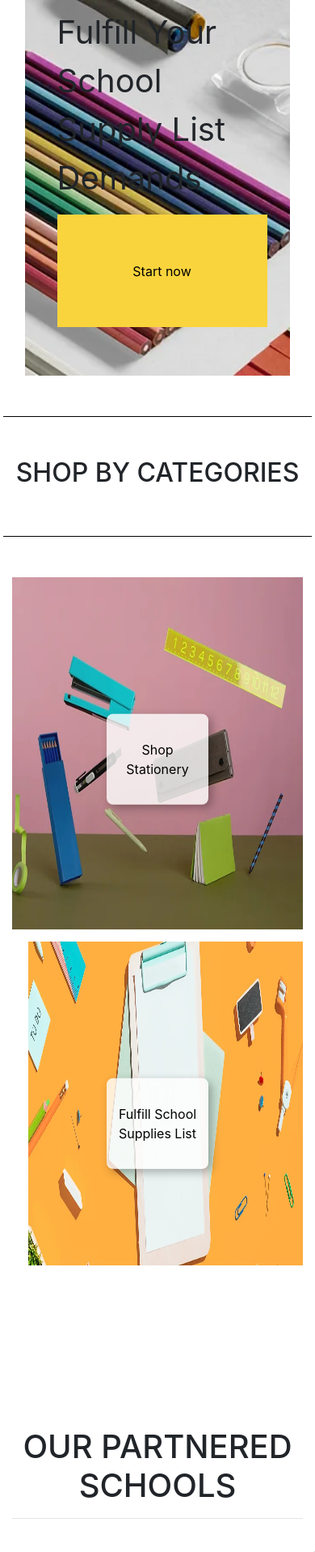
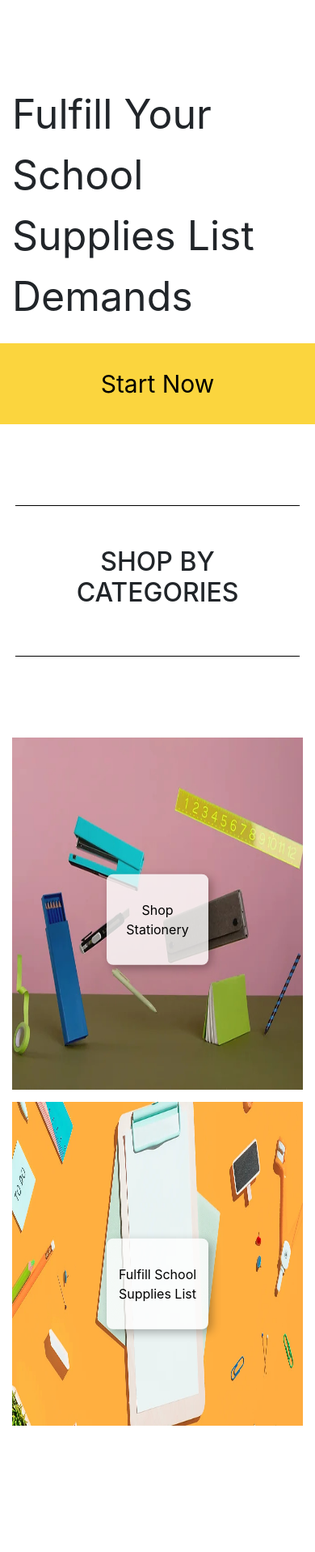
Before and after one commit to alikhaledm/stationary, a PHP site: page / in a window 390 px wide. Shown: the part 242-2159 px from the top of the page at 81% size. Run offline with PHP 8.4, Linux system fonts and the light colour scheme.

Commit message:
home responsive

```diff
--- a/index.php
+++ b/index.php
@@ -45,54 +45,226 @@
     scrollbar-width: thin;
     scrollbar-color: #888 #f1f1f1;
   }
+
+
+  @media (max-width:999px) {
+    .my-container {
+      width: 100%;
+    }
+  }
+
+  @media (max-width:999px) {
+    .card {
+      display: none;
+    }
+  }
+
+
+
+  @media (min-width:1000px) {
+    .card {
+      background-color: white;
+      left: 10%;
+      top: 40%;
+      width: 30%;
+      height: 50%;
+    }
+  }
+
+  .cardmobile {
+    display: flex;
+    background-color: white;
+    justify-content: center;
+    align-items: center;
+  }
+
+  .btnstart {
+    background-color: #FBD53E;
+    border: none;
+    width: 200px;
+    height: 50px;
+  }
+
+  .btnstartmobile {
+    background-color: #FBD53E;
+    border: none;
+    width: 450px;
+    height: 100px;
+    font-size: 30;
+  }
+
+  .btnstartmobile:hover {
+    background-color: orange;
+    border: none;
+    width: 300px;
+    height: 100px;
+    font-size: 40;
+  }
+
+  .btnstart:hover {
+    background-color: orange;
+    border: none;
+  }
+
+  .centered {
+
+    justify-content: center;
+    align-items: center;
+  }
+
+  .centeredmobile {
+    display: flex;
+    justify-content: center;
+    align-items: center;
+  }
+
+  .mobile {
+    display: none;
+    opacity: 0;
+    transition: opacity 3s ease-in-out;
+    /* Initially hide the div on all devices */
+  }
+
+  .mobile.visible {
+    opacity: 1;
+  }
+
+  @media (max-width: 999px) {
+    .mobile {
+      display: block;
+      /* Show the div only on mobile devices */
+    }
+  }
+
+  @media (max-width:999px) {
+    .my-container {
+      display: none;
+    }
+  }
+
+  .mainfontmobile {
+    margin-top: 4;
+    justify-content: center;
+    align-items: center;
+    font-size: 50;
+  }
+
+  .paddingmobile {
+    display: flex;
+    justify-content: center;
+    align-items: center;
+
+  }
+
+  .bordered-row {
+    border-bottom: 1px solid #ccc;
+  }
+
+  .bordered-row .col-lg-3 {
+    border-right: 1px solid #ccc;
+  }
+
+  .bordered-row .col-lg-3:last-child {
+    border-right: none;
+  }
+
+  .bordered-row {
+    opacity: 0;
+    transition: opacity 1s ease-in-out;
+  }
+
+  .bordered-row.fade-in {
+    opacity: 1;
+  }
+
+
+
+
+
+  .bordered-row {
+    border-bottom: 1px solid #ccc;
+  }
+
+  .bordered-row .col-sm-6 {
+    border-right: 1px solid #ccc;
+  }
+
+  .bordered-row .col-sm-6:last-child {
+    border-right: 1px;
+  }
+
+  .bordered-row {
+    opacity: 0;
+    transition: opacity 1s ease-in-out;
+  }
+
+  .bordered-row.fade-in {
+    opacity: 1;
+  }
 </style>
 
 <body>
   <div class="my-container">
     <div class="cover-photo parallax">
-      <div class="inner-container" style="padding-left: 40; padding-top: 10;">
-        <div class="mainfont" style="padding-bottom: 15;">Fulfill Your School<br> Supply List Demands</div>
+      <div class="card centered">
+        <div class="mainfont">Fulfill Your School<br> Supply List Demands</div>
 
-        <a href="startnowintro.php"><input type="submit" value="Start now" class="custombtn text-center"></a>
+        <a href="startnowintro.php"><button class="btnstart">Start Now</button></a>
       </div>
     </div>
   </div>
 
+
   </div>
-  <div class="container-fluid" style="padding-top: 50;">
+  <div class="container-fluid" style="padding-top: 100;">
     <div class="row">
-      <div class="line" style="padding-top: 50;"></div>
-      <div class="col-md-12 text-center" style="padding-bottom: 50;">
-        <h2>SHOP BY CATEGORIES</h2>
+      <div class="col-md-12" style="padding-bottom: 100;">
+        <div class="mobile hidden">
+          <div class="cardmobile">
+            <div class="mainfontmobile">Fulfill Your School Supplies List Demands</div>
+          </div>
+          <div class="col-md-12 centeredmobile" style="padding-top: 20;">
+            <a href="startnowintro.php"><button class="btnstartmobile">Start Now</button></a>
+            <script>$(document).ready(function () {
+                if ($(window).width() <= 999) {
+                  $('.mobile').removeClass('hidden').addClass('visible');
+                }
+              });
+            </script>
+          </div>
+        </div>
+
+
+
       </div>
-      <div class="line" style="padding-top: 50;"></div>
     </div>
+    <div class="line" style="padding-top: 50;"></div>
+    <div class="col-md-12 text-center" style="padding-bottom: 50;">
+      <h2>SHOP BY CATEGORIES</h2>
+    </div>
+    <div class="line" style="padding-top: 50; padding-bottom:50;"></div>
+  </div>
   </div>
 
   <div class="container-fluid" style="padding-bottom: 150px;">
-
-
-
-
     <div class="row">
-      <div class="col-md-6">
-        <div style="position: relative;"> <!-- Adds a relative position to the div -->
+      <div class="col-md-6 col1">
+        <div style="position: relative;">
           <div class="zoom-in-container">
-            <img width="900" height="450px" style="max-width: 100%; padding-bottom:50; padding-right:20;"
-              src="images/supplies-list-1.jpg" alt="">
-
+            <img width="900" height="450px" style="max-width: 100%; padding-bottom:50;" src="images/supplies-list-1.jpg"
+              alt="">
             <button class="custombtn2"
               style="position: absolute; top: 50%; left: 50%; transform: translate(-50%, -50%);">Shop
-              Stationery</button> <!-- Adds a button with absolute position and centers it -->
+              Stationery</button>
           </div>
         </div>
       </div>
 
-      <div class="col-md-6">
+      <div class="col-md-6 col2">
         <div style="position: relative;">
           <div class="zoom-in-container2">
-            <img width="900" height="450px" style="max-width: 100%; padding-bottom:50; padding-left:20;"
-              src="images/supplies-list-2.jpg" alt="">
+            <img width="900" height="450px" style="max-width: 100%; padding-bottom:50;" src="images/supplies-list-2.jpg"
+              alt="">
             <button class="custombtn2"
               style="position: absolute; top: 50%; left: 50%; transform: translate(-50%, -50%);">Fulfill School Supplies
               List</button>
@@ -101,6 +273,24 @@
       </div>
     </div>
   </div>
+  <script>$(document).ready(function () {
+      function adjustColumnWidth() {
+        if ($(window).width() <= 999) {
+          $('.col1, .col2').removeClass('col-md-6').addClass('col-md-12 paddingmobile');
+        } else {
+          $('.col1, .col2').removeClass('col-md-12').addClass('col-md-6 paddingmobile');
+        }
+      }
+
+      // Adjust column width on initial page load
+      adjustColumnWidth();
+
+      // Adjust column width on window resize
+      $(window).resize(function () {
+        adjustColumnWidth();
+      });
+    });
+  </script>
 
   <div class="container">
     <div class="row">
@@ -113,17 +303,17 @@
 
   <div class="container-fluid" style="padding-bottom: 100px;">
 
-    <div class="row bordered-row">
-      <div class="col-md-3 text-center"><img src="images/Schools/school1.jpg" alt=""></div>
-      <div class="col-md-3 text-center"><img src="images/Schools/school2.jpg" alt=""></div>
-      <div class="col-md-3 text-center"><img src="images/Schools/school3.jpg" alt=""></div>
-      <div class="col-md-3 text-center"><img src="images/Schools/school4.jpg" alt=""></div>
+    <div class="row bordered-row centered">
+      <div class="col-lg-3 col-sm-6 text-center"><img width="120" src="images/Schools/school1.jpg" alt=""></div>
+      <div class="col-lg-3 col-sm-6 text-center"><img width="120" src="images/Schools/school2.jpg" alt=""></div>
+      <div class="col-lg-3 col-sm-6 text-center"><img width="80" src="images/Schools/school3.jpg" alt=""></div>
+      <div class="col-lg-3 col-sm-6 text-center"><img width="120" src="images/Schools/school4.jpg" alt=""></div>
     </div>
-    <div class="row bordered-row">
-      <div class="col-md-3 text-center"><img src="images/Schools/school5.jpg" alt=""></div>
-      <div class="col-md-3 text-center"><img src="images/Schools/school6.jpg" alt=""></div>
-      <div class="col-md-3 text-center"><img src="images/Schools/school7.jpg" alt=""></div>
-      <div class="col-md-3 text-center"><img src="images/Schools/school8.jpg" alt=""></div>
+    <div class="row bordered-row centered">
+      <div class="col-lg-3 col-sm-6 text-center"><img width="120" src="images/Schools/school5.jpg" alt=""></div>
+      <div class="col-lg-3 col-sm-6 text-center"><img width="80" src="images/Schools/school6.jpg" alt=""></div>
+      <div class="col-lg-3 col-sm-6 text-center"><img width="120" src="images/Schools/school7.jpg" alt=""></div>
+      <div class="col-lg-3 col-sm-6 text-center"><img width="120" src="images/Schools/school8.jpg" alt=""></div>
     </div>
   </div>
 
```
